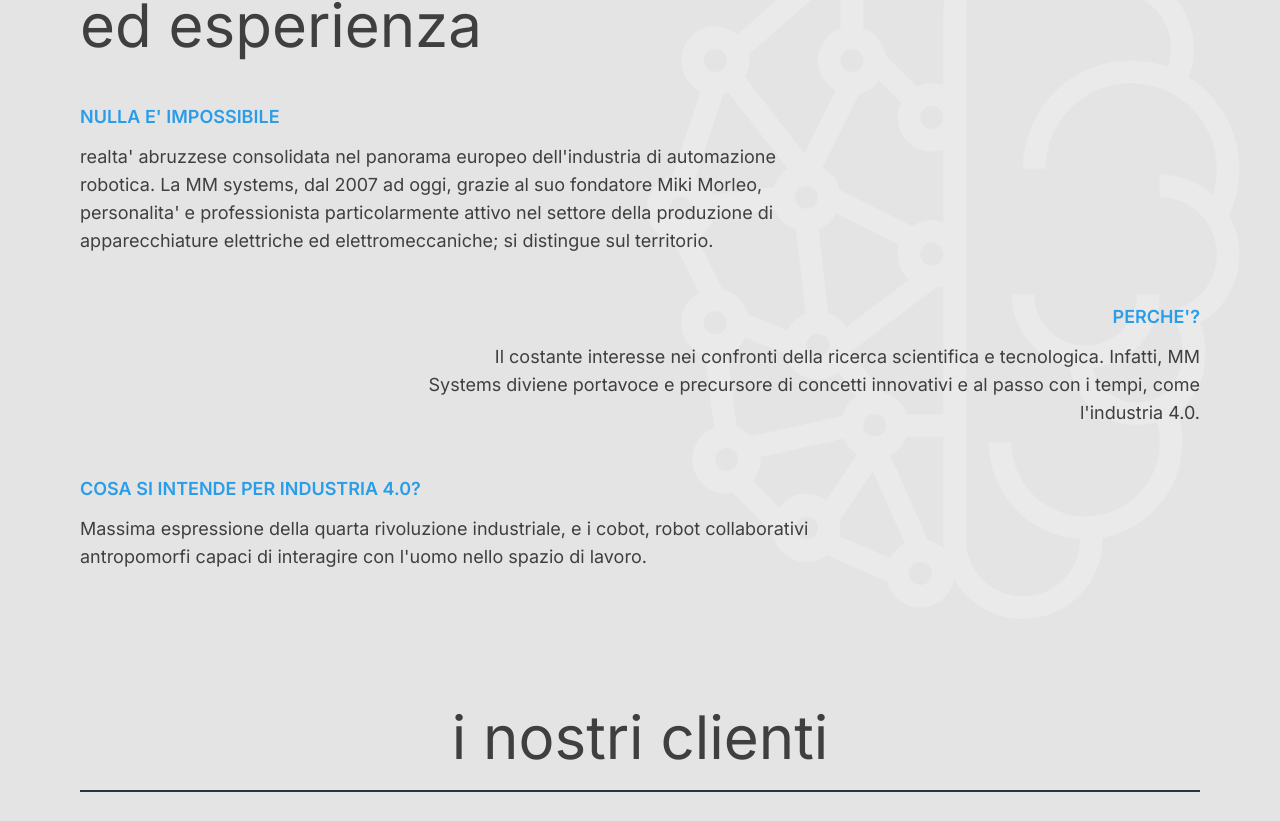
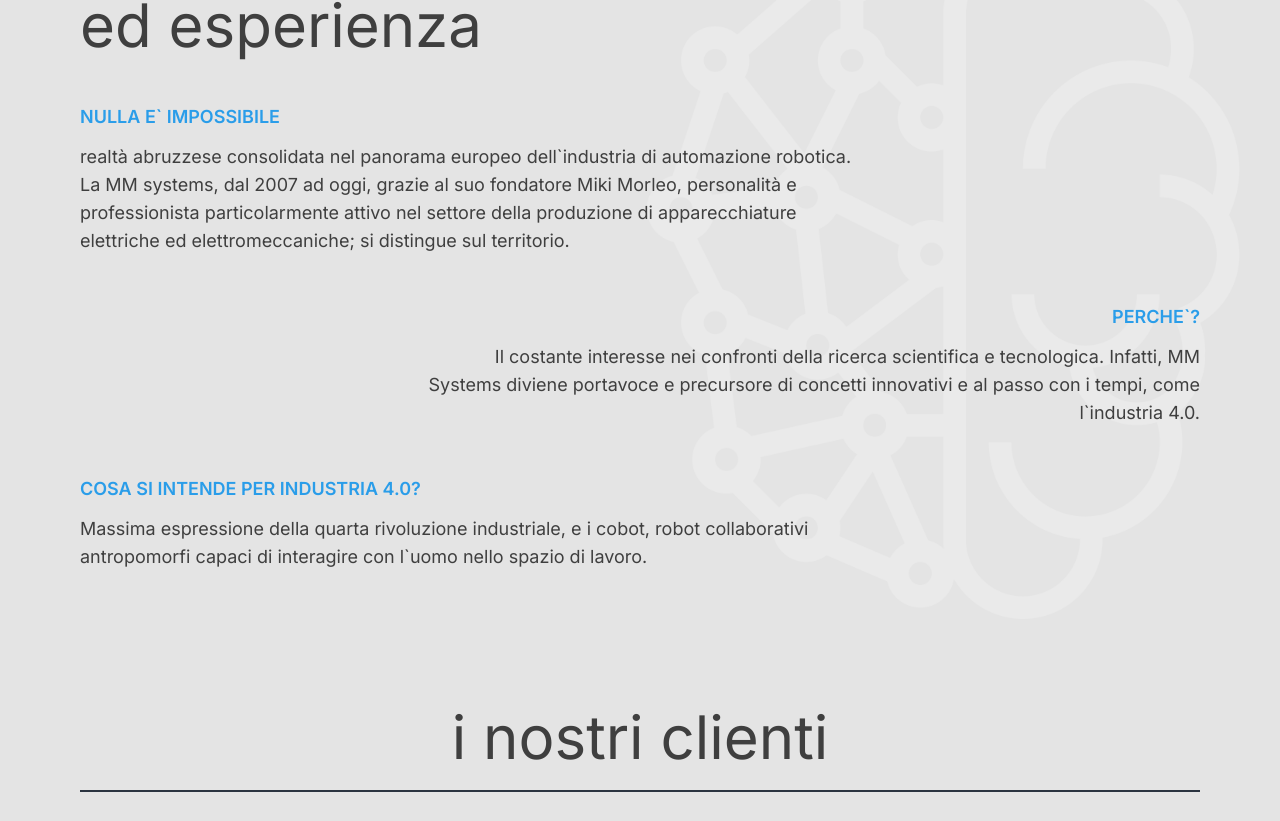
Before and after one commit to digitalthree/mmsystems, a Next.js app: page /chisiamo in a window 1280 px wide. Shown: the part 1499-2320 px from the top of the page. Built offline with nearby package versions, Linux system fonts and the light colour scheme.

Commit message:
Eliminati apostrofi per deploy su vercel

```diff
--- a/src/app/(pages)/chisiamo/page.tsx
+++ b/src/app/(pages)/chisiamo/page.tsx
@@ -32,11 +32,11 @@
             </h1>
             <div className=" flex flex-col lg:absolute mt-3">
               <span className=" text-[#3f3f3f] text-lg xl:text-xl font-normal xl:ml-10">
-                Da oltre 10 anni MM Systems Srl fornisce all'Industria Impianti
+                Da oltre 10 anni MM Systems Srl fornisce all`Industria Impianti
                 nel <br />
               </span>
               <span className=" text-[#3f3f3f] text-lg xl:text-xl font-normal xl:ml-10">
-                campo dell'automazione e dell'impiantistica generale.
+                campo dell`automazione e dell`impiantistica generale.
               </span>
             </div>
           </div>
@@ -95,12 +95,12 @@
           </h3>
           <div className="w-full flex flex-col md:pl-10">
             <span className=" text-primary text-lg font-semibold mb-3">
-              NULLA E' IMPOSSIBILE
+              NULLA E` IMPOSSIBILE
             </span>
             <span className=" text-[#3f3f3f] font-normal text-lg mb-12 w-5/6 md:w-4/6 ">
-              realta' abruzzese consolidata nel panorama europeo dell'industria
+              realtà abruzzese consolidata nel panorama europeo dell`industria
               di automazione robotica. La MM systems, dal 2007 ad oggi, grazie
-              al suo fondatore Miki Morleo, personalita' e professionista
+              al suo fondatore Miki Morleo, personalità e professionista
               particolarmente attivo nel settore della produzione di
               apparecchiature elettriche ed elettromeccaniche; si distingue sul
               territorio.
@@ -109,12 +109,12 @@
 
           <div className="w-full flex flex-col justify-end items-end md:pr-10">
             <span className=" text-primary text-lg font-semibold mb-3">
-              PERCHE'?
+              PERCHE`?
             </span>
             <span className=" text-[#3f3f3f] text-right text-lg font-normal mb-12 w-5/6 md:w-4/6">
               Il costante interesse nei confronti della ricerca scientifica e
               tecnologica. Infatti, MM Systems diviene portavoce e precursore di
-              concetti innovativi e al passo con i tempi, come l'industria 4.0.
+              concetti innovativi e al passo con i tempi, come l`industria 4.0.
             </span>
           </div>
 
@@ -125,7 +125,7 @@
             <span className=" text-[#3f3f3f] font-normal text-lg mb-12 w-5/6 md:w-4/6">
               Massima espressione della quarta rivoluzione industriale, e i
               cobot, robot collaborativi antropomorfi capaci di interagire con
-              l'uomo nello spazio di lavoro.
+              l`uomo nello spazio di lavoro.
             </span>
           </div>
         </div>
--- a/src/app/components/form/chiSiamoForm.tsx
+++ b/src/app/components/form/chiSiamoForm.tsx
@@ -14,7 +14,7 @@
               SELEZIONA
             </span>
             <span className="text-gray-900 text-2xl font-normal mb-8">
-              l'ufficio
+              l`ufficio
             </span>
             <div className="w-full flex flex-row justify-center items-center">
               <div
@@ -110,7 +110,7 @@
                   className="checkbox border-gray-900 mr-2"
                 />
                 <span className="label-text text-gray-900 font-normal">
-                  Ho letto e accetto l'informativa sulla
+                  Ho letto e accetto l`informativa sulla
                   <Link
                     href="/"
                     className=" font-bold hover:underline underline-offset-4"
--- a/src/app/components/home/components/ClientiVideoSection.tsx
+++ b/src/app/components/home/components/ClientiVideoSection.tsx
@@ -9,11 +9,7 @@
 }
 
 const ClientiVideoSection: React.FC<ClientiVideoSectionProps> = ({}) => {
-    const opts = {
-        playerVars: {
-            autoplay: 1,
-        },
-    };
+
     return(
         <>
             <div className="w-full bg-white">
@@ -28,7 +24,6 @@
                     <h1 className="font-light text-7xl md:text-[48px] text-[35px]">video e recensioni</h1>
                     <hr className="w-full border border-black my-10"/>
                     <YouTube videoId="yhdL4jz74WM"
-                             opts={opts}
                              iframeClassName="w-[100%] h-[400px] md:w-[500px] md:h-[300px] xl:w-[1000px] xl:h-[500px]"
                     />
                 </div>
```
